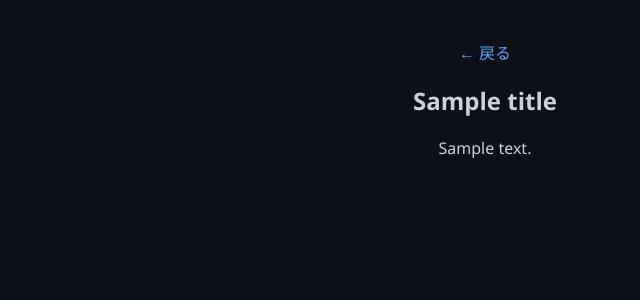
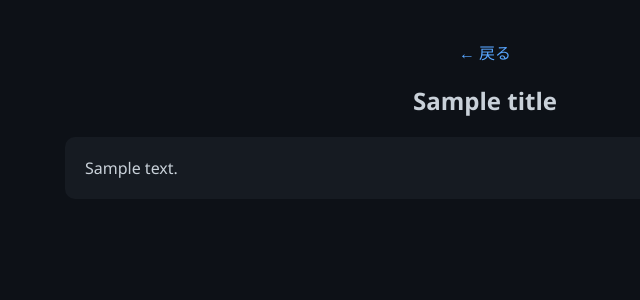
Before and after one commit to mikancat-taki/PyBrowser, a Flask app: template templates/results.html in a window 1280 px wide. Shown: the top 300 px of the page, without its empty margins (155-795 px from the left). Run offline with Flask 3, Linux system fonts and the light colour scheme; the template is opened without the code that fills it: most values are stand-ins (such as "Sample title", 1, 10 or a date in 2020).

Commit message:
Update dark.css

```diff
--- a/static/dark.css
+++ b/static/dark.css
@@ -21,6 +21,7 @@ input[type="text"] {
   border: 1px solid #30363d;
   padding: 8px;
   border-radius: 8px;
+  width: 60%;
 }
 
 button {
@@ -34,3 +35,12 @@ button {
 button:hover {
   background-color: #2ea043;
 }
+
+.content {
+  text-align: left;
+  margin: 1em auto;
+  max-width: 800px;
+  background: #161b22;
+  padding: 20px;
+  border-radius: 10px;
+}
```
